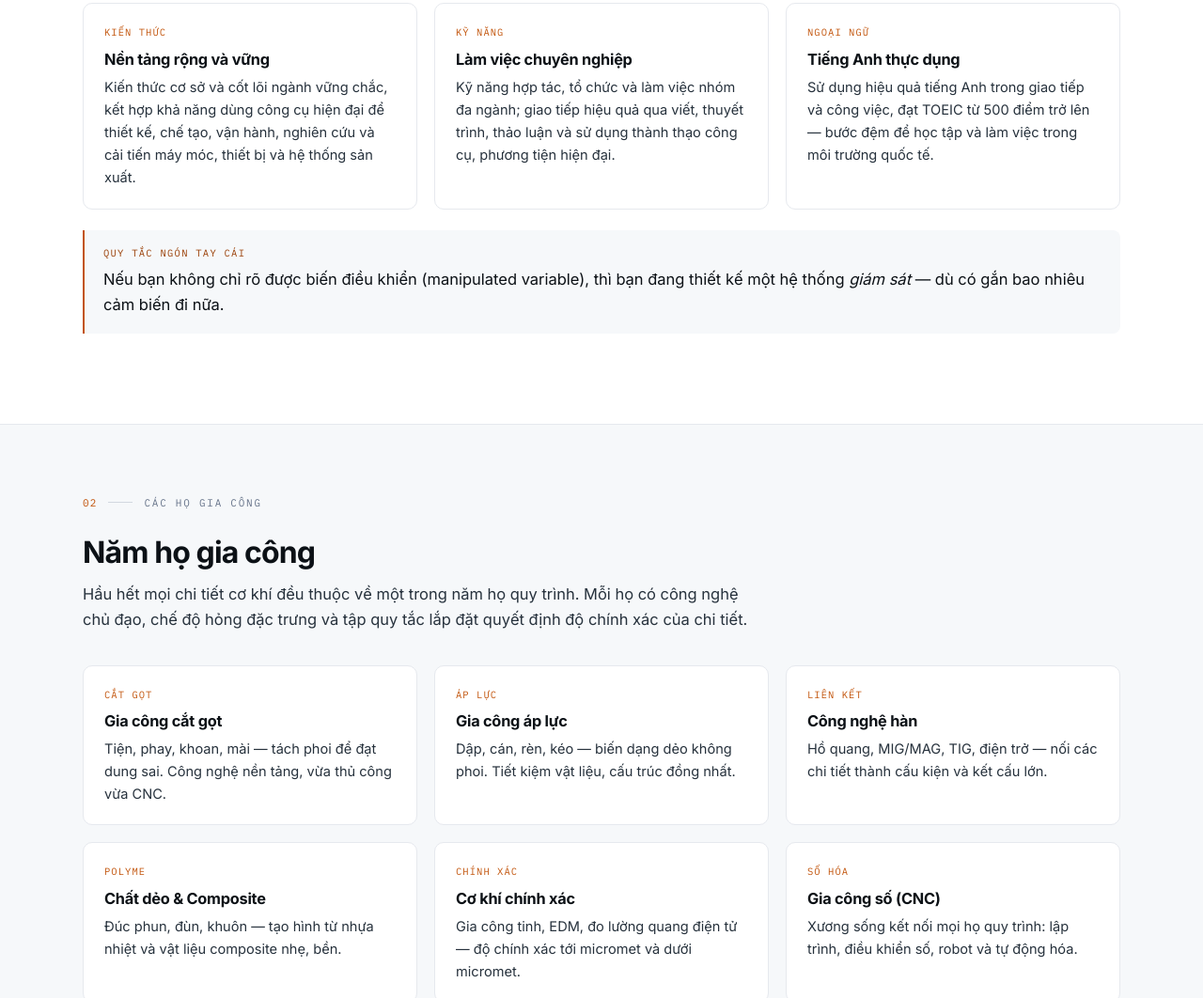
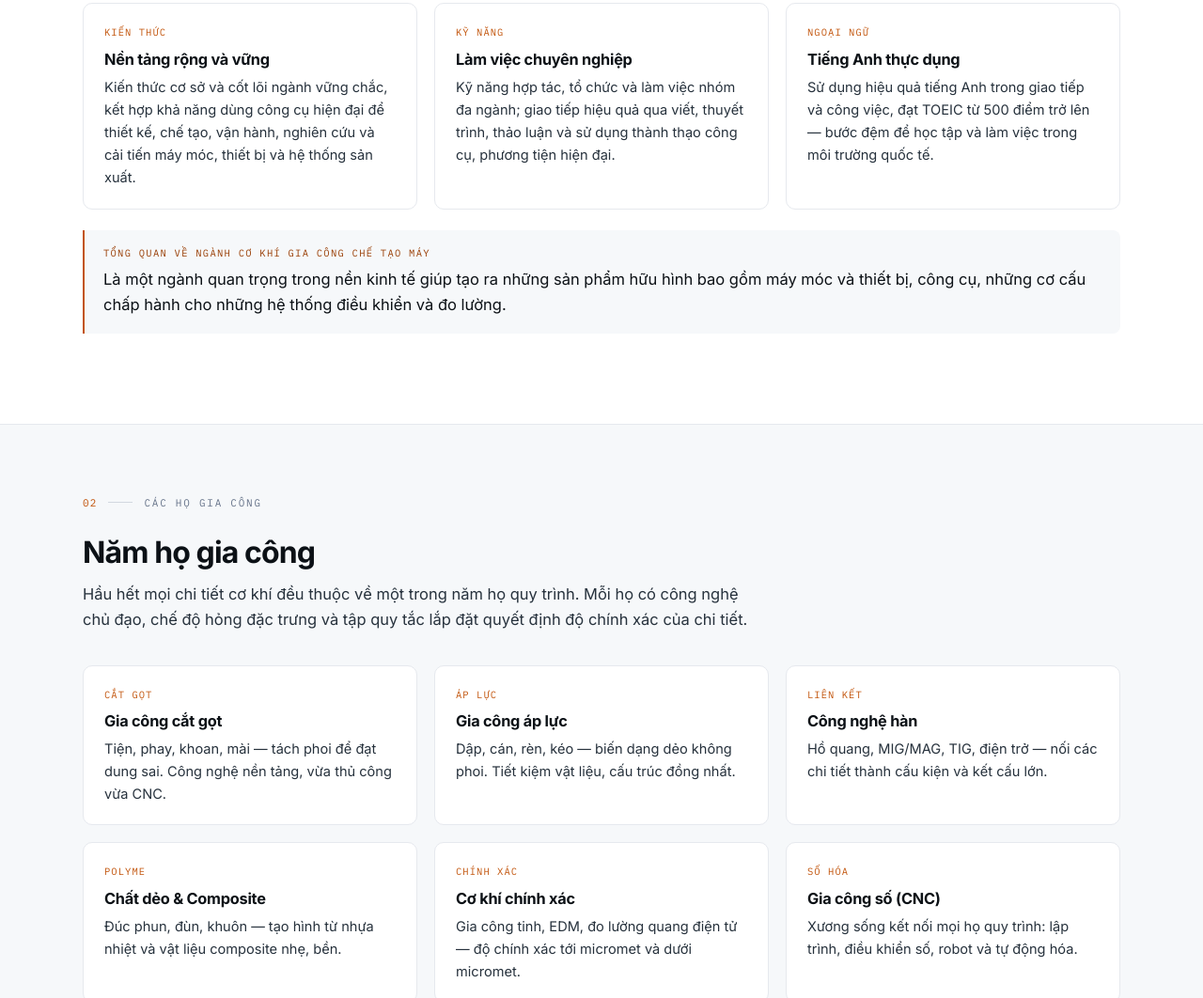
Before and after one commit to machine-ctm/machine-ctm.github.io, a plain HTML site: page index.html in a window 1280 px wide. Shown: the part 1188-2250 px from the top of the page at 94% size. Drawn offline with Linux system fonts and the light colour scheme.

Commit message:
Replace homepage 'Rule of Thumb' callout with industry overview (VI + EN)

```diff
--- a/index.html
+++ b/index.html
@@ -154,8 +154,8 @@
       </div>
 
       <div class="note">
-        <span class="lbl"><span class="t-vi">QUY TẮC NGÓN TAY CÁI</span><span class="t-en">RULE OF THUMB</span></span>
-        <p><span class="t-vi">Nếu bạn không chỉ rõ được biến điều khiển (manipulated variable), thì bạn đang thiết kế một hệ thống <em>giám sát</em> — dù có gắn bao nhiêu cảm biến đi nữa.</span><span class="t-en">If you cannot name the manipulated variable, you are designing a <em>monitoring</em> system — however many sensors you bolt on.</span></p>
+        <span class="lbl"><span class="t-vi">TỔNG QUAN VỀ NGÀNH CƠ KHÍ GIA CÔNG CHẾ TẠO MÁY</span><span class="t-en">OVERVIEW OF THE MACHINING &amp; MACHINE-BUILDING INDUSTRY</span></span>
+        <p><span class="t-vi">Là một ngành quan trọng trong nền kinh tế giúp tạo ra những sản phẩm hữu hình bao gồm máy móc và thiết bị, công cụ, những cơ cấu chấp hành cho những hệ thống điều khiển và đo lường.</span><span class="t-en">A vital industry in the economy that produces tangible products — machinery and equipment, tools, and actuators for control and measurement systems.</span></p>
       </div>
     </div>
   </section>
```
